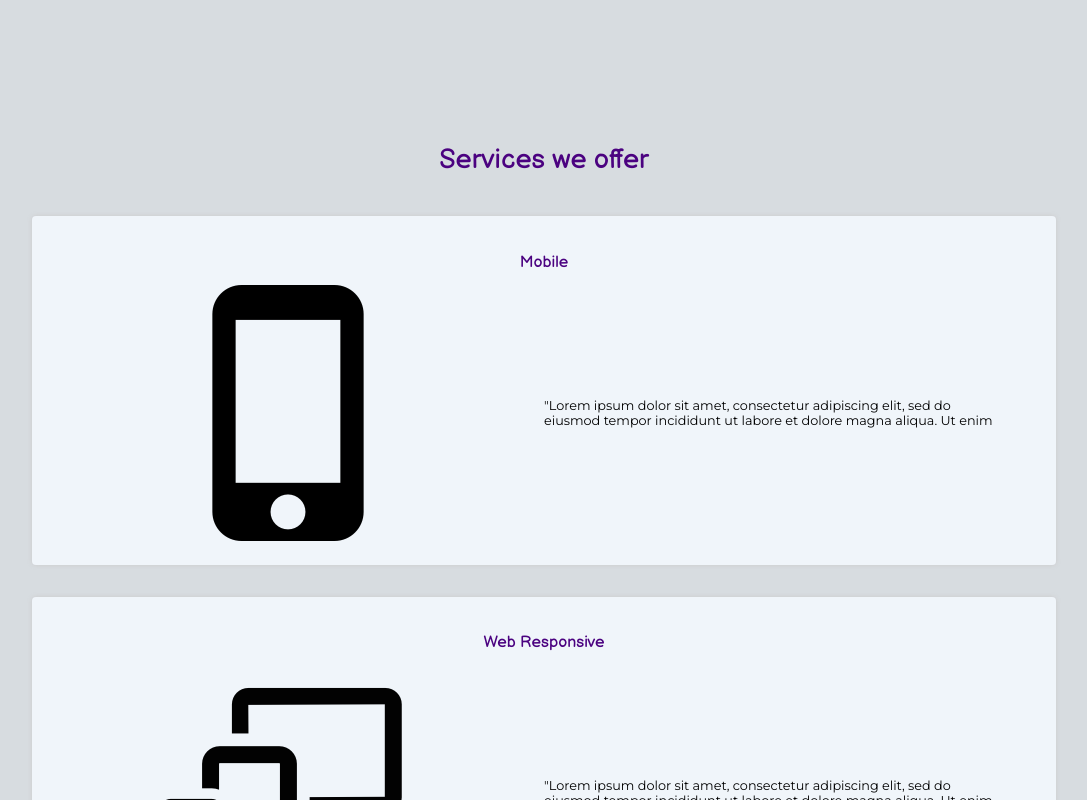
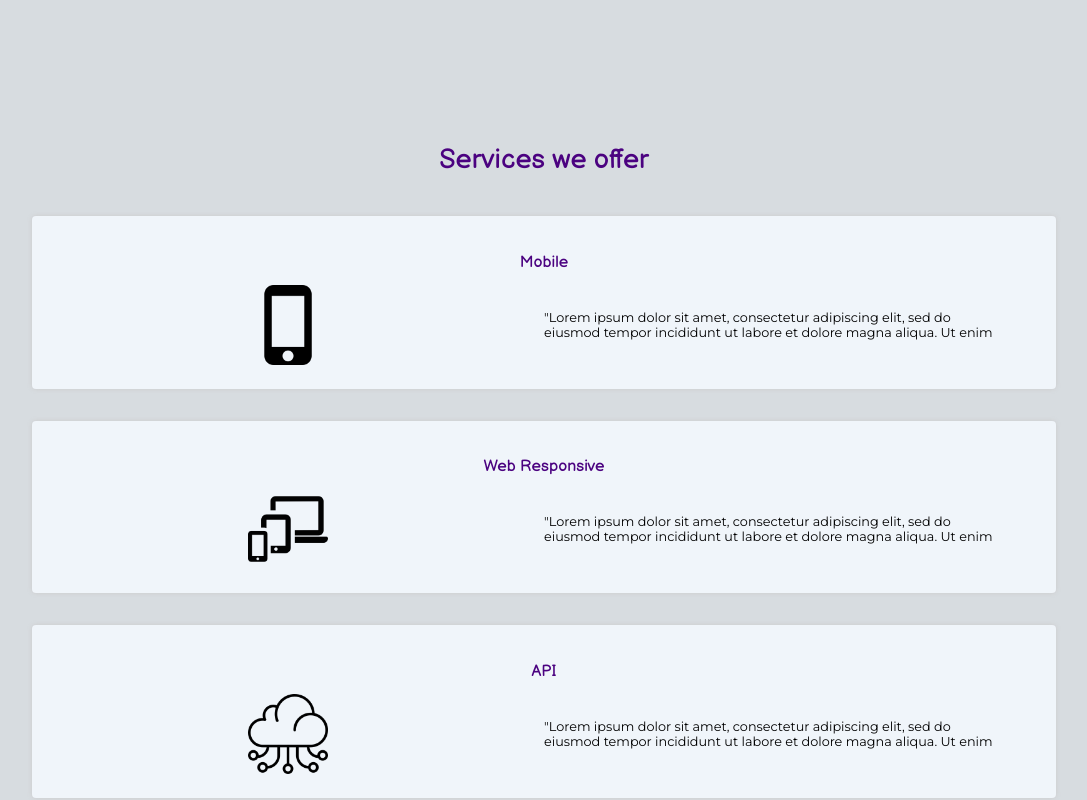
Before and after one commit to AmbushProtected/AmbushProtected.github.io, a React (Create React App) app: page / in a window 1280 px wide. Shown: the part 680-1480 px from the top of the page, without its empty margins (96-1183 px from the left). Built offline with nearby package versions, Linux system fonts and the light colour scheme.

Commit message:
adjust formatting for platform container

```diff
--- a/src/App.css
+++ b/src/App.css
@@ -1,14 +1,12 @@
 .landing-page-container {
-  height: 100vh;
-  width: 100vw;
   background-color: #d7dce0;
 }
 
 .homepage-slogan {
   color: #4b0280;
   font-size: 2.5rem;
-  height: 100%;
-  width: 100%;
+  height: 100vh;
+  width: 100vw;
   display: flex;
   justify-content: center;
   flex-direction: column;
@@ -22,9 +20,8 @@
 .platforms-container {
   width: 100%;
   display: flex;
-  flex-wrap: wrap;
-  background-color: #d7dce0;
-  justify-content: center;
+  flex-direction: column;
+  align-items: center;
 }
 
 .platforms-intro {
@@ -59,11 +56,13 @@
 .platform-image {
   display: flex;
   justify-content: center;
+  align-items: center;
   width: 50%;
+  height: 5rem;
 }
 
 .platform-image img {
-  width: 50%;
+  height: 100%;
 }
 
 .platform-text {
```
